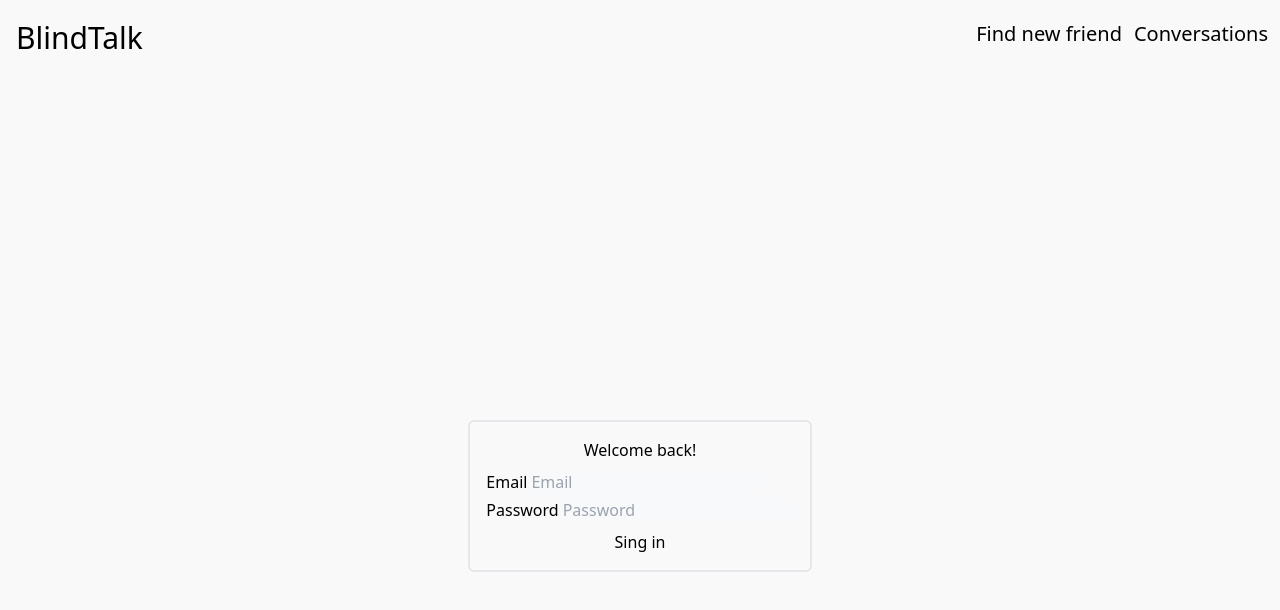
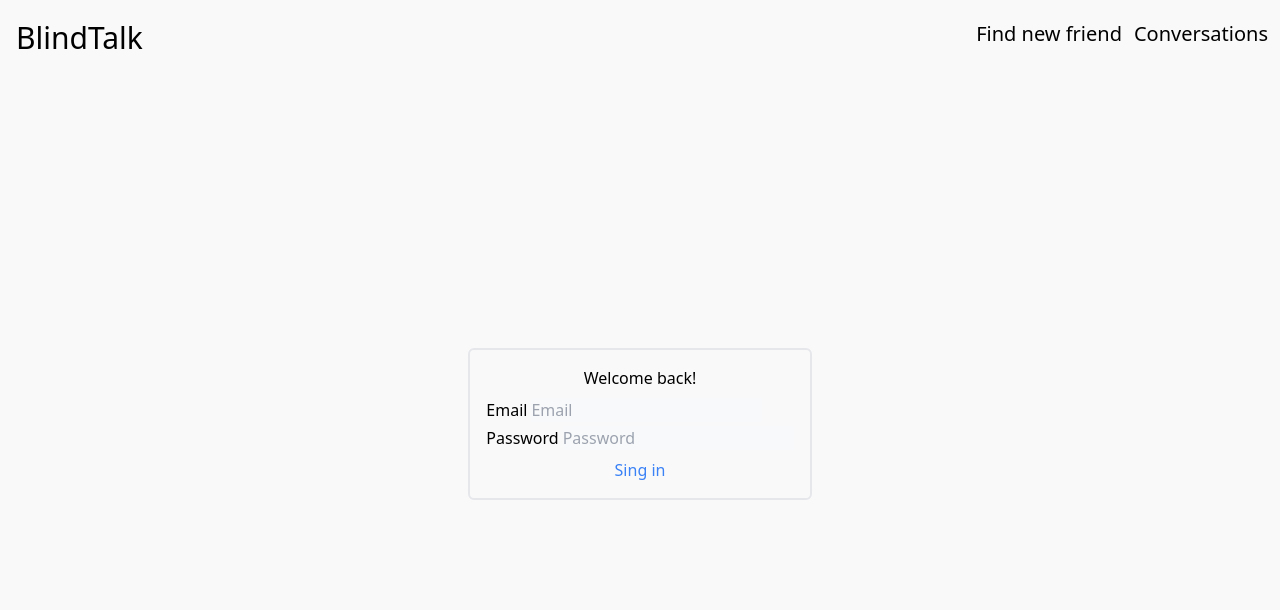
Before and after one commit to wisholli/BlindTalk, a React (Create React App) app in the folder blindtalk/: page /login in a window 1280 px wide. Shown: the top 610 px of the page. Built offline with nearby package versions, Linux system fonts and the light colour scheme.

Commit message:
added redirect to login page in register form if user have account

```diff
--- a/blindtalk/src/features/login/Login.tsx
+++ b/blindtalk/src/features/login/Login.tsx
@@ -18,11 +18,7 @@ const Login = (props: Props) => {
     return <Navigate to={"/"} />;
   }
 
-  return (
-    <div>
-      <LoginForm onLogin={onLogin} />
-    </div>
-  );
+  return <LoginForm onLogin={onLogin} />;
 };
 
 export default Login;
--- a/blindtalk/src/features/login/LoginForm.tsx
+++ b/blindtalk/src/features/login/LoginForm.tsx
@@ -13,14 +13,14 @@ interface MyFormValues {
 export const LoginForm = ({ onLogin }: Props) => {
   const initialValues: MyFormValues = { email: "", password: "" };
   return (
-    <div className="flex items-center justify-center h-screen">
+    <div className="flex flex-1 items-center justify-center">
       <Formik
         initialValues={initialValues}
         onSubmit={({ email, password }) => {
           onLogin({ email, password });
         }}
       >
-        <Form className="box-border h-50 w-50 p-4 border-2 rounded-md bg-basic-gray-5">
+        <Form className="flex flex-col items-center justify-center mb-12 box-border h-50 w-50 p-4 border-2 rounded-md bg-basic-gray-5">
           <h1 className="text-center mb-2">Welcome back!</h1>
           <div className="mb-2">
             <div className="mb-1">
@@ -47,7 +47,7 @@ export const LoginForm = ({ onLogin }: Props) => {
             </div>
           </div>
 
-          <div className="text-center">
+          <div className="text-center text-blue-500">
             <button type="submit">Sing in</button>
           </div>
         </Form>
--- a/blindtalk/src/features/register/RegisterForm.tsx
+++ b/blindtalk/src/features/register/RegisterForm.tsx
@@ -1,4 +1,5 @@
 import { Formik, Form, Field } from "formik";
+import { NavLink } from "react-router-dom";
 import { RegisterData } from "../../types";
 
 type Props = {
@@ -71,7 +72,15 @@ export const RegisterForm = ({ onRegister }: Props) => {
             </div>
 
             <div className="text-center">
-              <button type="submit">Sing in</button>
+              <button type="submit" className="text-red-500">
+                Sing up
+              </button>
+              <div className="flex">
+                <p className="mr-2">Have an account?</p>
+                <NavLink to={"/login"} className="text-blue-500">
+                  Sing in
+                </NavLink>
+              </div>
             </div>
           </Form>
         </Formik>
```
